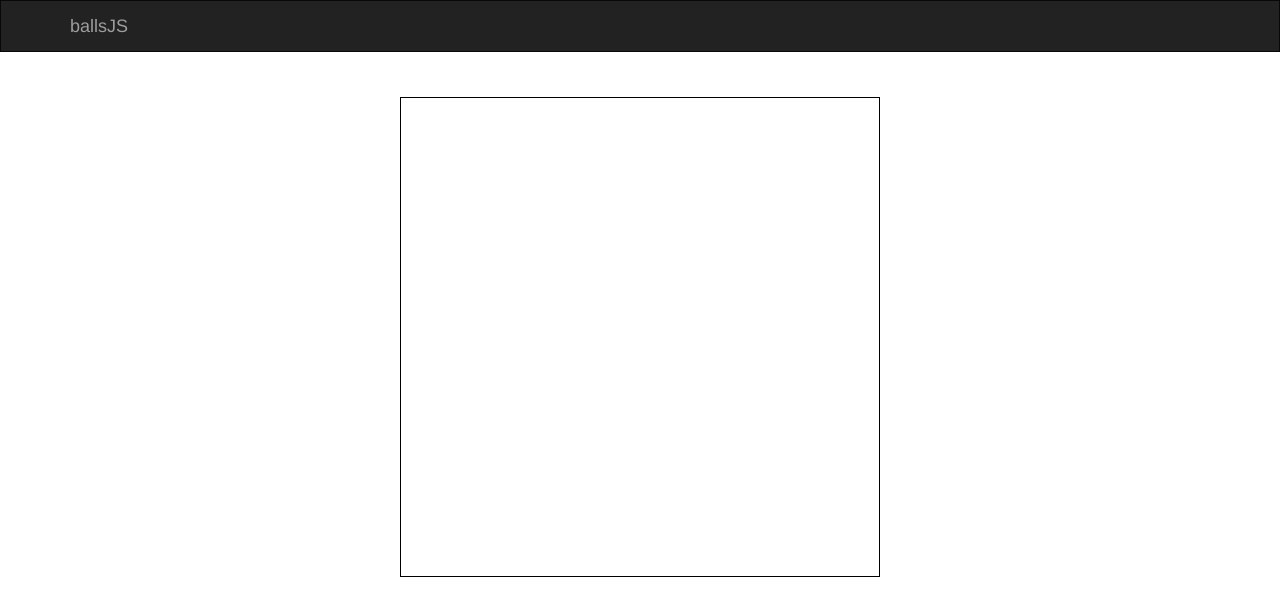
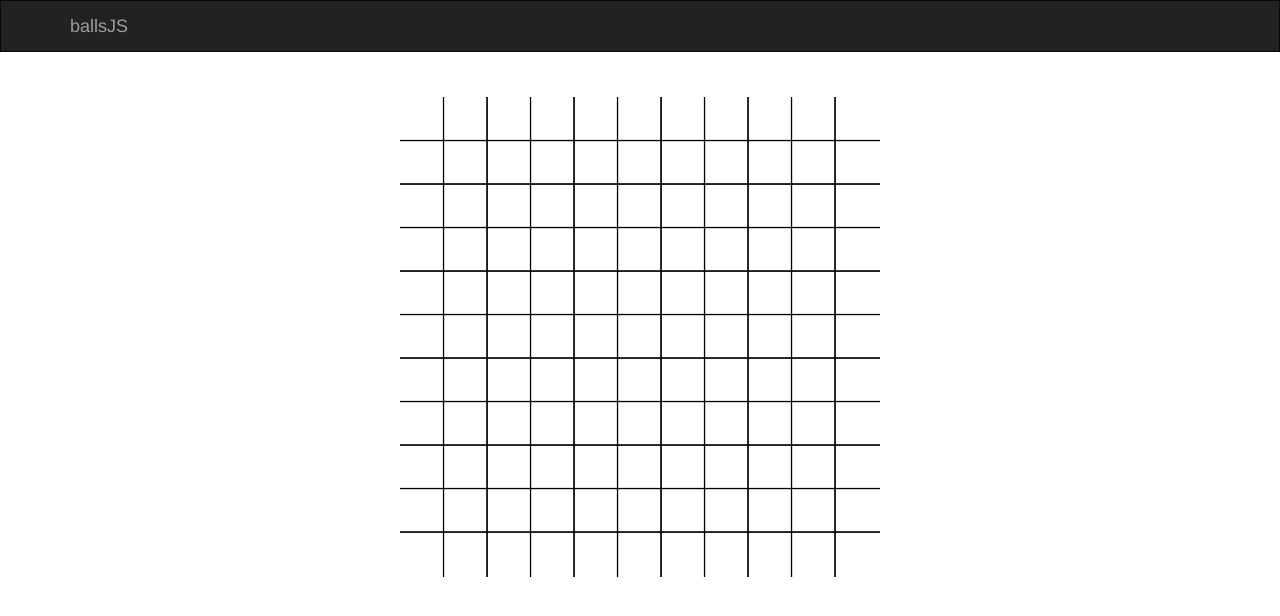
Before and after one commit to migace/ballsJS, a website: page index.html in a window 1280 px wide. Drawn offline with nearby package versions, Linux system fonts and the light colour scheme.

Commit message:
Adding module structure. Adding board module, which can create board

```diff
--- a/css/style.css
+++ b/css/style.css
@@ -4,7 +4,6 @@
   height: 480px;
   display: block;
   margin: 25px auto;
-  border: 1px solid #000;
 }
 
 /* bootstrap modification */
--- a/index.html
+++ b/index.html
@@ -7,7 +7,8 @@
     <link rel="stylesheet" href="css/style.css" />
 
     <script type="text/javascript" src="bower_components/jquery/dist/jquery.min.js"></script>
-    <script type="text/javascript" src="js/app.js"></script>
+    <script type="text/javascript" src="js/common.js"></script>
+    <script type="text/javascript" src="js/conf.js"></script>
   </head>
   <body>
     <nav class="navbar navbar-inverse">
@@ -30,5 +31,10 @@
         </canvas>
       </div>
     </section>
+
+    <script type="text/javascript" src="js/board.js"></script>
+    <script type="text/javascript" src="js/game.js"></script>
+    <script type="text/javascript" src="js/run.js"></script>
+
   </body>
 </html>
--- /dev/null
+++ b/js/board.js
@@ -0,0 +1,79 @@
+MIGACE.namespace('board');
+
+MIGACE.board = (function() {
+  var rows = 11;
+  var columns = 11;
+  var conf = MIGACE.conf;
+  var ctx = conf.getCtx();
+
+  setRows = function (userRows) {
+    rows = userRows
+  }
+
+  setColumns = function (userColumns) {
+    columns = userColumns;
+  }
+
+  getFieldWidth = function () {
+    return Math.floor(conf.getCanvasWidth() / rows);
+  }
+
+  getFieldHeight = function () {
+    return Math.floor(conf.getCanvasHeight() / columns);
+  }
+
+  draw = function (colorLine, lineWidth) {
+    var i, x, y;
+
+    if (typeof colorLine == 'undefined') {
+      colorLine = '#000000';
+    }
+
+    if (typeof lineWidth == 'undefined') {
+      lineWidth = '2';
+    }
+
+    ctx.beginPath();
+    ctx.strokeStyle = colorLine;
+    ctx.lineWidth = lineWidth;
+
+    // horizontal lines
+    for (i = 1; i < rows; i += 1) {
+      startX = 0;
+      startY = getFieldHeight() * i;
+      endX = conf.getCanvasWidth();
+      endY = startY;
+
+      console.log(endX);
+      console.log(startY);
+
+      ctx.moveTo(startX, startY);
+      ctx.lineTo(endX, endY);
+      ctx.stroke();
+    }
+
+    // vertical lines
+    for (i = 1; i < columns; i+= 1) {
+      startX = getFieldWidth() * i;
+      startY = 0;
+      endX = startX;
+      endY = conf.getCanvasHeight();
+
+      console.log(endX);
+      console.log(startY);
+
+      ctx.moveTo(startX, startY);
+      ctx.lineTo(endX, endY);
+      ctx.stroke();
+    }
+
+    ctx.closePath();
+  }
+
+  // public API
+  return {
+    draw: draw,
+    setRows: setRows,
+    setColumns: setColumns
+  }
+})();
--- /dev/null
+++ b/js/common.js
@@ -0,0 +1,20 @@
+var MIGACE = MIGACE || {};
+
+MIGACE.namespace = function(ns_string) {
+  var parts = ns_string.split('.'),
+      parent = MIGACE,
+      i;
+
+  if ('MIGACE' === parts[0]) {
+    parts = parts.slice(1);
+  }
+
+  for (i = 0; i < parts.length; i += 1) {
+    if (typeof parent[parts[i]] === 'unfefined') {
+      parent[parts[i]] = {};
+    }
+    parent = parent[parts[i]];
+  }
+
+  return parent;
+}
--- /dev/null
+++ b/js/conf.js
@@ -0,0 +1,32 @@
+MIGACE.namespace('conf');
+
+MIGACE.conf = (function() {
+  var cvs,
+      ctx;
+
+  getCvs = function() {
+    return document.getElementById('gBoard');
+  }
+
+  getCtx = function() {
+    var cvs = getCvs();
+    ctx = cvs.getContext('2d');
+
+    return ctx;
+  }
+
+  getCanvasWidth = function() {
+    return getCvs().width;
+  }
+
+  getCanvasHeight = function() {
+    return getCvs().height;
+  }
+
+  // public API
+  return {
+    getCtx: getCtx,
+    getCanvasWidth: getCanvasWidth,
+    getCanvasHeight: getCanvasHeight
+  }
+})();
--- /dev/null
+++ b/js/game.js
@@ -0,0 +1,22 @@
+MIGACE.namespace('game');
+
+MIGACE.game = (function() {
+  var board = MIGACE.board;
+  var conf = MIGACE.conf;
+
+  init = function() {
+    board.draw();
+  }
+
+  ctx = function() {
+    var cvs = document.getElementById("gBoard");
+    var ctx = cvs.getContext('2d');
+
+    return ctx;
+  }
+
+  return {
+    init: init,
+    ctx: ctx
+  }
+})();
--- /dev/null
+++ b/js/run.js
@@ -0,0 +1,4 @@
+(function() {
+  console.log('Dom loaded');
+  MIGACE.game.init();
+})();
```
